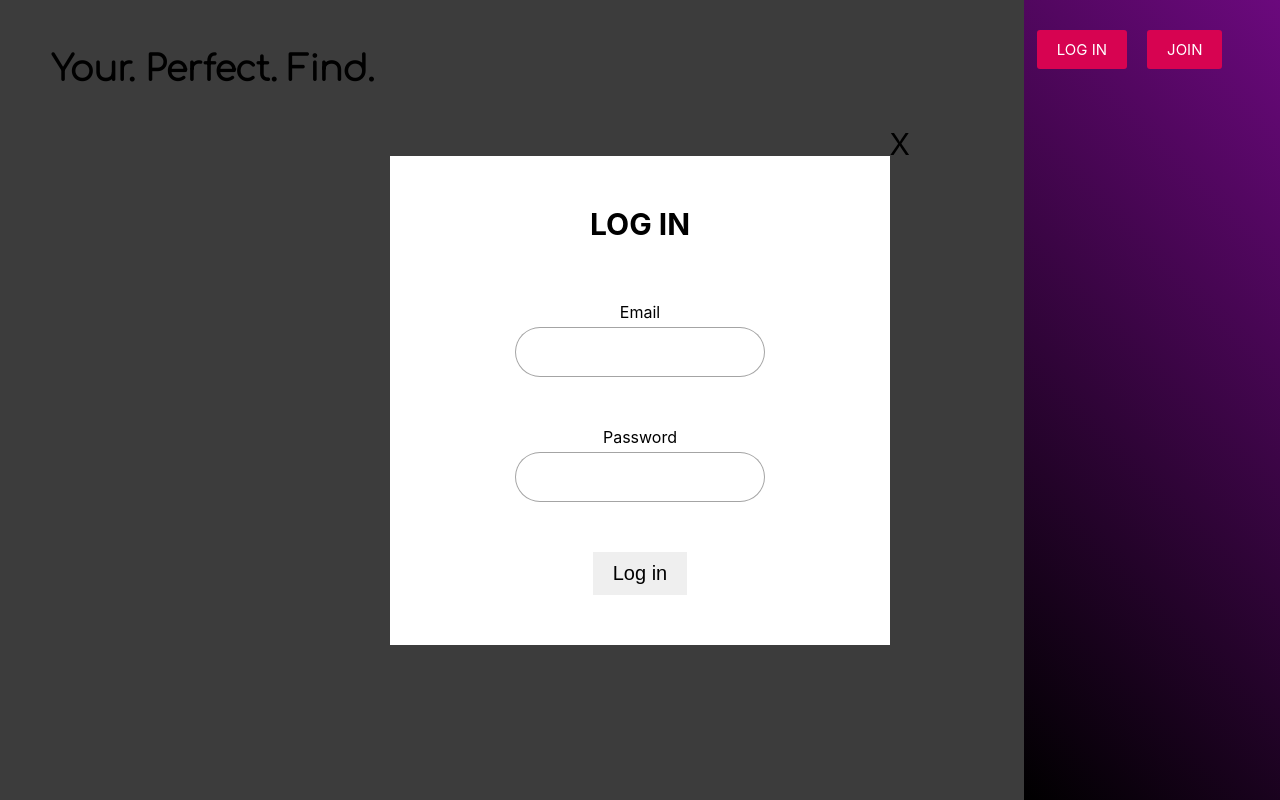
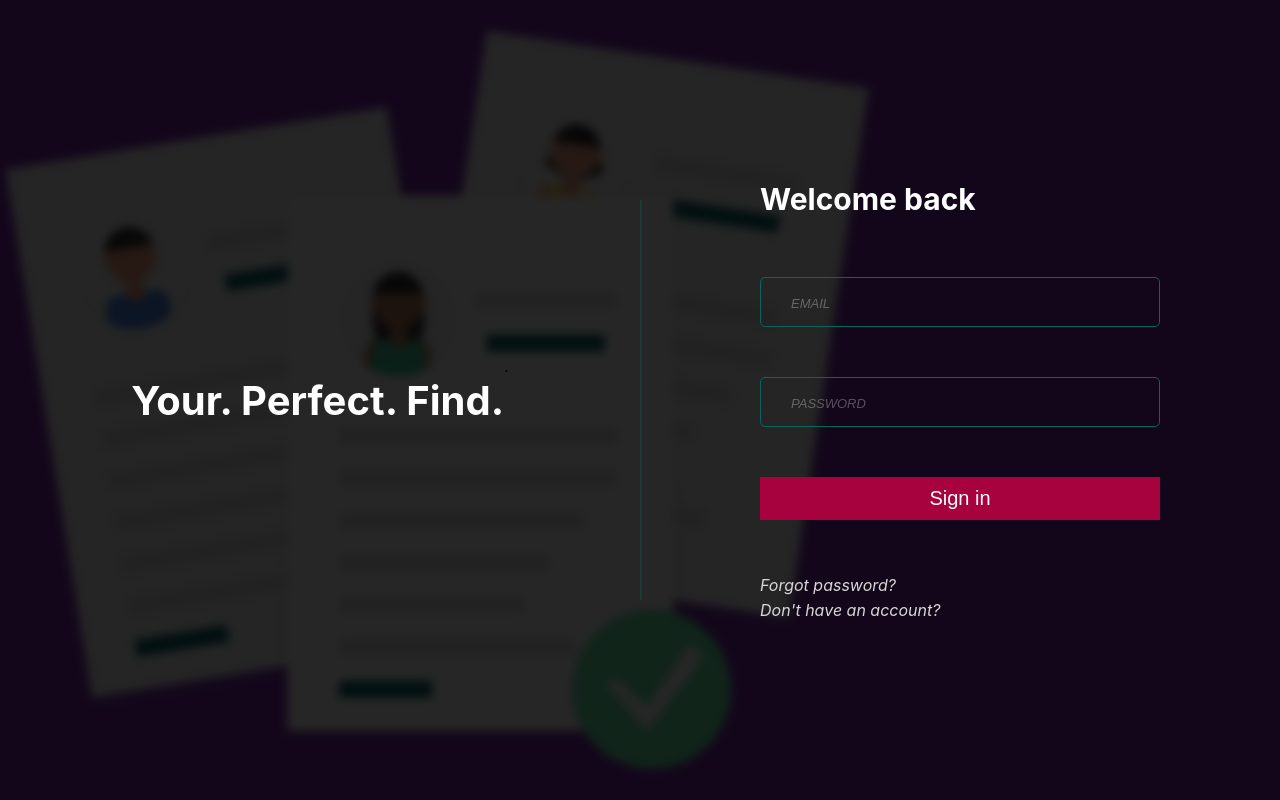
Before and after one commit to siladigy/perfect-find, a React (Create React App) app: page /login in a window 1280 px wide. Built offline with nearby package versions, Linux system fonts and the light colour scheme; no server answers; the database is empty.

Commit message:
login styles

```diff
--- a/src/Components/auth/Login.jsx
+++ b/src/Components/auth/Login.jsx
@@ -3,7 +3,7 @@ import { connect } from 'react-redux';
 import {login, authState} from '../../redux/authReducer'
 import './auth.scss'
 import { NavLink, Redirect } from 'react-router-dom';
-
+import hire from './../../images/hire.svg'
 
 const Login = (props) =>{
 
@@ -33,27 +33,37 @@ const Login = (props) =>{
         {props.hasAccount ?
             <Redirect to="/" />:
             <div className="login-wrapper">
+                <img src={hire} />
+            <div className="login-right">
+                <div className="login-logo">
+                    <NavLink to='/'><h1>your<span>.</span> perfect<span>.</span> find<span>.</span></h1></NavLink>
+                </div><span>.</span>
+            </div>
+            <div className="login-form">
             <form onSubmit={submitForm}>
-            <h2>Log in</h2>
+            <h2>Welcome back</h2>
             {props.error ? <div className="email-errors">{props.error}</div> : null}
             <div className="email-wrapper">
-            <label htmlFor="email">Email</label>
-            <input type="email" id="email" onChange={changeEmailField} />
+            <input type="email" placeholder='email' id="email" onChange={changeEmailField} />
             {props.emailError ? <div className="email-errors">{props.emailError}</div> : null}
             </div>
             <div className="password-wrapper">
-            <label htmlFor="password">Password</label>
-            <input type="password" id="password" onChange={changePasswordField} />
+            <input type="password" placeholder='password' id="password" onChange={changePasswordField} />
             {props.passwordError ? <div className="password-errors">{props.passwordError}</div> : null}
             </div>
             <div className="">
-            <button type="submit">Log in</button>
-            <div className="login-close">
-                <NavLink to='/'>X</NavLink>
-             </div>
+            <button type="submit">Sign in</button>
+            </div>
+            <div className="login-links">
+
+                <NavLink to='/'>Forgot password?</NavLink>
+                <NavLink to='/register'>Don't have an account?</NavLink>
+
             </div>
 
             </form>
+            </div>
+
 
         </div>
         }
--- a/src/Components/auth/auth.scss
+++ b/src/Components/auth/auth.scss
@@ -1,23 +1,65 @@
 .login-wrapper{
     position: fixed;
+    z-index: 9999;
     width: 100%;
     height: 100%;
-    background: rgba(0, 0, 0, 0.76);
     top: 0;
     left: 0;
+    background: #13061b;
     display: flex;
     justify-content: center;
     align-items: center;
+
+    .login-right{
+        position: relative;
+        z-index: 99;
+        width: 50%;
+        display: flex;
+        justify-content: center;
+
+        .login-logo{
+            h1{
+                color: #fff;
+                font-size: 40px;
+                text-transform: capitalize;
+            }
+        }
+    }
+
+    .login-form{
+        position: relative;
+        width: 50%;
+        height: 100vh;
+        display: flex;
+        justify-content: center;
+
+        &:before{
+            content: '';
+            position: absolute;
+            height: 50%;
+            width: 2px;
+            left: 0;
+            display: block;
+            top: 50%;
+            transform: translateY(-50%);
+            background: #02685e54;
+        }
+    }
+
+    img{
+        position: absolute;
+        left: 0;
+        object-fit: cover;
+        filter: blur(5px) brightness(.15);
+    }
 
     form{
         position: relative;
         width: 500px;
         padding: 50px;
-        background: #fff;
         display: flex;
         flex-direction: column;
         justify-content: center;
-        align-items: center;
 
         .email-wrapper,
         .password-wrapper{
@@ -34,41 +76,66 @@
         }
 
         h2{
-           text-transform: uppercase;
            font-size: 30px;
            padding-bottom: 60px;
-        }
-
-        label{
-            display: block;
-            margin-bottom: 5px;
+           color: #fff;
         }
 
         input{
-            width: 250px;
+            width: 400px;
             height: 50px;
-            border-radius: 30px;
+            border-radius: 5px;
             padding: 0 30px;
-            border: 1px solid rgba(0, 0, 0, 0.356);
+            border: 1px solid #02685e;
+            background: none;
+            color: #fff;
             margin-bottom: 20px;
             outline: none;
             font-size: 20px;
+            transition: .3s;
+
+            &::placeholder{
+                text-transform: uppercase;
+                font-size: 13px;
+                font-style: italic;
+                color: rgba(255, 255, 255, 0.301);
+            }
+
+            &:focus{
+                border-color:#03d7c3;
+            }
         }
 
         button{
+            width: 400px;
+            background: #a7013e;
+            color: #fff;
             padding: 10px 20px;
             font-size: 20px;
             cursor: pointer;
             border: none;
+            transition: .3s;
+            outline: none;
+
+            &:hover{
+                background: #e90458;
+            }
         }
 
-        .login-close{
-            position: absolute;
-            right: -30px;
-            top: -30px;
-            font-size: 30px;
-            color: #fff;
-            cursor: pointer;
+        .login-links{
+            margin-top: 50px;
+
+            a{
+                display: block;
+                padding: 0;
+                margin-top: 5px;
+                color: rgb(216, 215, 215);
+                font-style: italic;
+
+                &:hover{
+                    color: #fff;
+                }
+            }
         }
     }
 }
--- a/src/Components/messages/Dialog.jsx
+++ b/src/Components/messages/Dialog.jsx
@@ -1,4 +1,4 @@
-import React, {useEffect, useState, useRef } from 'react';
+import React, {useEffect, useState, useRef, useCallback } from 'react';
 import { connect } from 'react-redux';
 import { withRouter } from 'react-router-dom';
 import SimpleCrypto from "simple-crypto-js"
@@ -14,7 +14,7 @@ import send from './../../images/send.svg'
 import images from './../../images/images.svg'
 
 
-const Dialog = (props) => {
+const Dialog = React.memo((props) => {
 
     var dialogId = props.match.params.dialogId;
 
@@ -24,9 +24,10 @@ const Dialog = (props) => {
     const [active, setActive] = useState(null)
 
     useEffect(() => {
-        props.stopPreviousData()
-        props.getDialogData(dialogId)
-
+        props.getDialogData(dialogId);
+        return () => {
+            props.stopPreviousData();
+        }
     },[dialogId]);
 
     const messagesEndRef = useRef(null)
@@ -39,7 +40,7 @@ const Dialog = (props) => {
         }
     }, [props.dialogData]);
 
-    const sendMessage = () => {
+    const sendMessage = useCallback(() => {
         if((textarea.current.value).trim() !== ''){
             props.sendMessage(dialogId, message)
             textarea.current.value = ''
@@ -48,7 +49,7 @@ const Dialog = (props) => {
             props.onUploadSubmission(dialogId, files)
         }
         setPreview([])
-    }
+    },[])
 
     const onCLick = (e) => {
         e.preventDefault();
@@ -251,7 +252,7 @@ const Dialog = (props) => {
             </div>
         </div>
     )
-}
+})
 
 let ProjectWithRouter = withRouter(Dialog)
 
```
Also changed, not shown: src/images/hire.svg (added).
